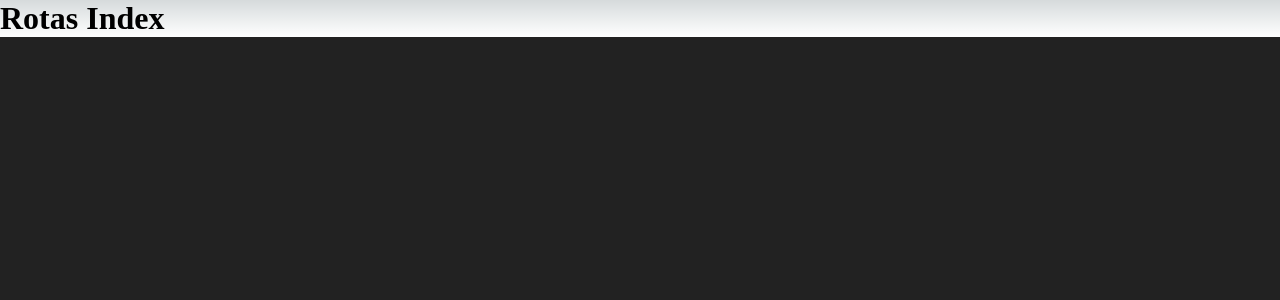
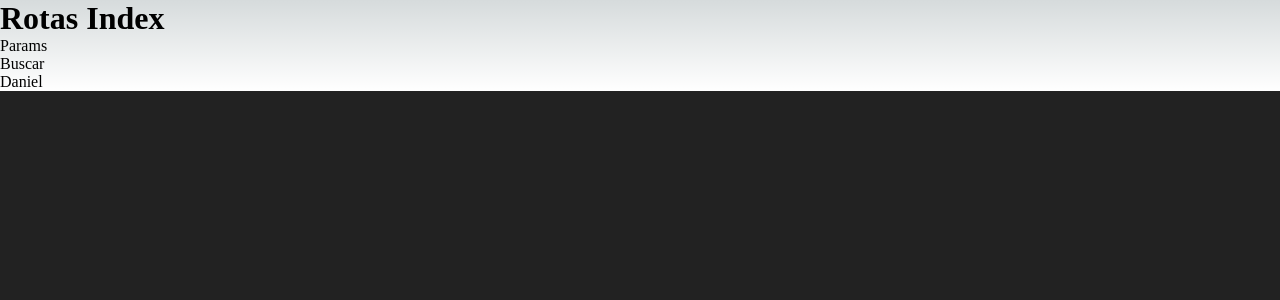
Before and after one commit to luucasor/nextbasico, a Next.js app: page /rotas in a window 1280 px wide. Shown: the top 300 px of the page. Built offline with nearby package versions, Linux system fonts and the light colour scheme.

Commit message:
Exemplo3 rotas por link

```diff
--- a/src/pages/rotas/[codigo]/[nome].jsx
+++ b/src/pages/rotas/[codigo]/[nome].jsx
@@ -1,4 +1,5 @@
 import { useRouter } from "next/router"
+import Link from 'next/link'
 
 export default function codigoENome() {
     const router = useRouter()
@@ -8,6 +9,9 @@
     return (
         <div>
             <h1>Rotas/{codigo}/{nome}</h1>
+            <Link href="/rotas">
+                <button>Voltar</button>
+            </Link>
         </div>
     )
 }
--- a/src/pages/rotas/[codigo]/buscar.jsx
+++ b/src/pages/rotas/[codigo]/buscar.jsx
@@ -1,4 +1,5 @@
 import { useRouter } from "next/router"
+import Link from "next/link"
 
 export default function buscar() {
     const router = useRouter()
@@ -6,6 +7,9 @@
     return (
         <div>
             <h1>Rotas/{codigo}/Buscar!!!</h1>
+            <Link href="/rotas">
+                <button>Voltar</button>
+            </Link>
         </div>
     )
 }
--- a/src/pages/rotas/index.jsx
+++ b/src/pages/rotas/index.jsx
@@ -1,7 +1,20 @@
+import Link from 'next/link'
+
 export default function rotas() {
     return (
         <div>
             <h1>Rotas Index</h1>
+            <ul>
+                <Link href="/rotas/params?id=12&nome=Ana">
+                    <li>Params</li>
+                </Link>
+                <Link href="/rotas/123/buscar">
+                    <li>Buscar</li>
+                </Link>
+                <Link href="/rotas/123/Daniel">
+                    <li>Daniel</li>
+                </Link>
+            </ul>
         </div>
     )
 }
--- a/src/pages/rotas/params.jsx
+++ b/src/pages/rotas/params.jsx
@@ -1,4 +1,5 @@
 import { useRouter } from 'next/router'
+import Link from 'next/link'
 
 export default function params() {
     const router = useRouter()
@@ -8,6 +9,9 @@
     return (
         <div>
             <h1>Rotas Params: {id} e {nome}</h1>
+            <Link href="/rotas">
+                <button>Voltar</button>
+            </Link>
         </div>
     )
 }
```
